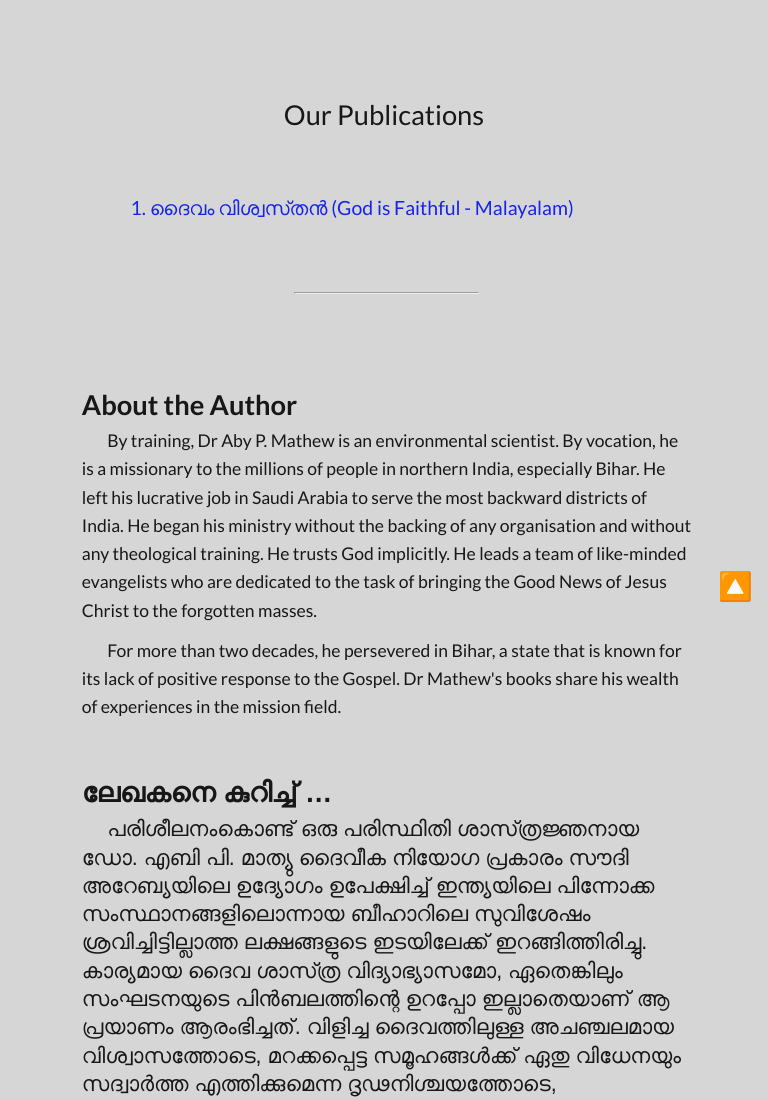
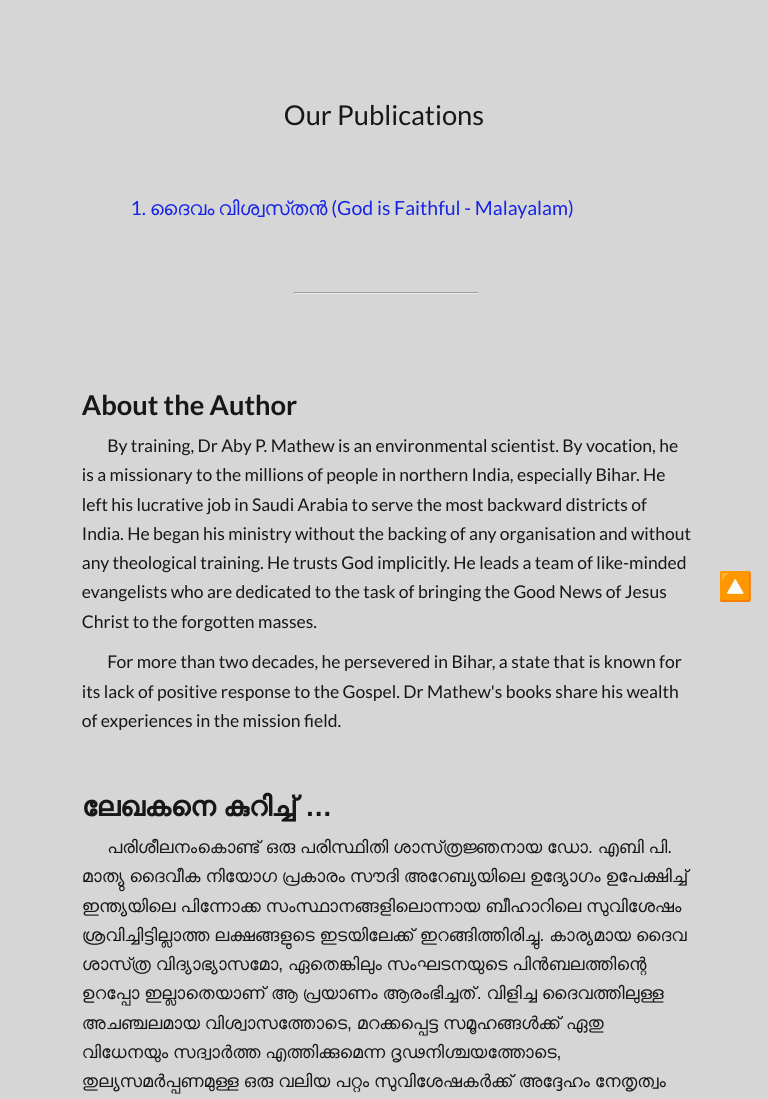
Before and after one commit to indiamission/GodIsFaithful, a plain HTML site: page index.html in a window 768 px wide. Shown: the part 185-1284 px from the top of the page. Drawn offline with Linux system fonts and the light colour scheme; a script that the page names is missing; a web font is replaced by a local one.

Commit message:
first commit

```diff
--- a/index.html
+++ b/index.html
@@ -53,7 +53,7 @@
 	  --paragraph-margins-first: 1rem 0rem 0.7rem 0rem;
 	  --paragraph-margins-last: 0.7rem 0rem 8rem 0rem;
 	  --heading-margins-h1: 2rem 0rem 3rem 0rem;
-	  --heading-margins: 2rem 0rem 0.5rem 0rem;
+	  --heading-margins: 2rem 0rem 0.8rem 0rem;
 	  --table-margins: 1rem auto 1.5rem auto;
 	  --list-margins: 0.5rem 0rem 1rem 0rem;
 	  --list-nested-margins: 0rem 0rem 1rem 0rem;
@@ -353,7 +353,7 @@
 	  line-height: 1.3rem;
 	  text-align: left;
 	  margin-top: 1.8rem;
-	  margin-bottom: 10px;
+	  margin-bottom: 14px;
 	}
 	.chapnum {
 	  font-size:1.5rem;
@@ -713,9 +713,9 @@
 	  }
 	  /*h1 {font-size: 2rem;}h2 {font-size: 1.6rem;} */
 	  p {
-		font-size: 1.1rem;
+		font-size: 0.9rem;
 		text-align: left;
-		line-height: 1.45rem;
+		line-height: 1.5rem;
 	  }
 	  .kicker {
 		font-size: 1rem;
@@ -738,7 +738,7 @@
 	  }
 	  /*h1 {font-size: 1.8rem;}h2 {font-size: 1.6rem;}*/
 	  p {
-		font-size: 0.95rem;
+		font-size: 0.80rem;
 		text-align: left;
 		line-height: 1.5rem;
 	  }
@@ -1025,8 +1025,8 @@
 
 	<a id="author"></a>
 	<h4>About the Author</h4>
-    <p style="font-size:0.9rem;">By training, Dr Aby P. Mathew is an environmental scientist. By vocation, he is a missionary to the millions of people in northern India, especially Bihar. He left his lucrative job in Saudi Arabia to serve the most backward districts of India. He began his ministry without the backing of any organisation and without any theological training. He trusts God implicitly. He leads a team of like-minded evangelists who are dedicated to the task of bringing the Good News of Jesus Christ to the forgotten masses.</p>
-	<p style="font-size:0.9rem;">For more than two decades, he persevered in Bihar, a state that is known for its lack of positive response to the Gospel. Dr Mathew's books share his wealth of experiences in the mission field.</p>
+    <p>By training, Dr Aby P. Mathew is an environmental scientist. By vocation, he is a missionary to the millions of people in northern India, especially Bihar. He left his lucrative job in Saudi Arabia to serve the most backward districts of India. He began his ministry without the backing of any organisation and without any theological training. He trusts God implicitly. He leads a team of like-minded evangelists who are dedicated to the task of bringing the Good News of Jesus Christ to the forgotten masses.</p>
+	<p>For more than two decades, he persevered in Bihar, a state that is known for its lack of positive response to the Gospel. Dr Mathew's books share his wealth of experiences in the mission field.</p>
 
 	<a id="author-mal"></a>
     <h4 class="manjari" style="margin-top: 3rem;">ലേഖകനെ കുറിച്ച് …</h4>
```
